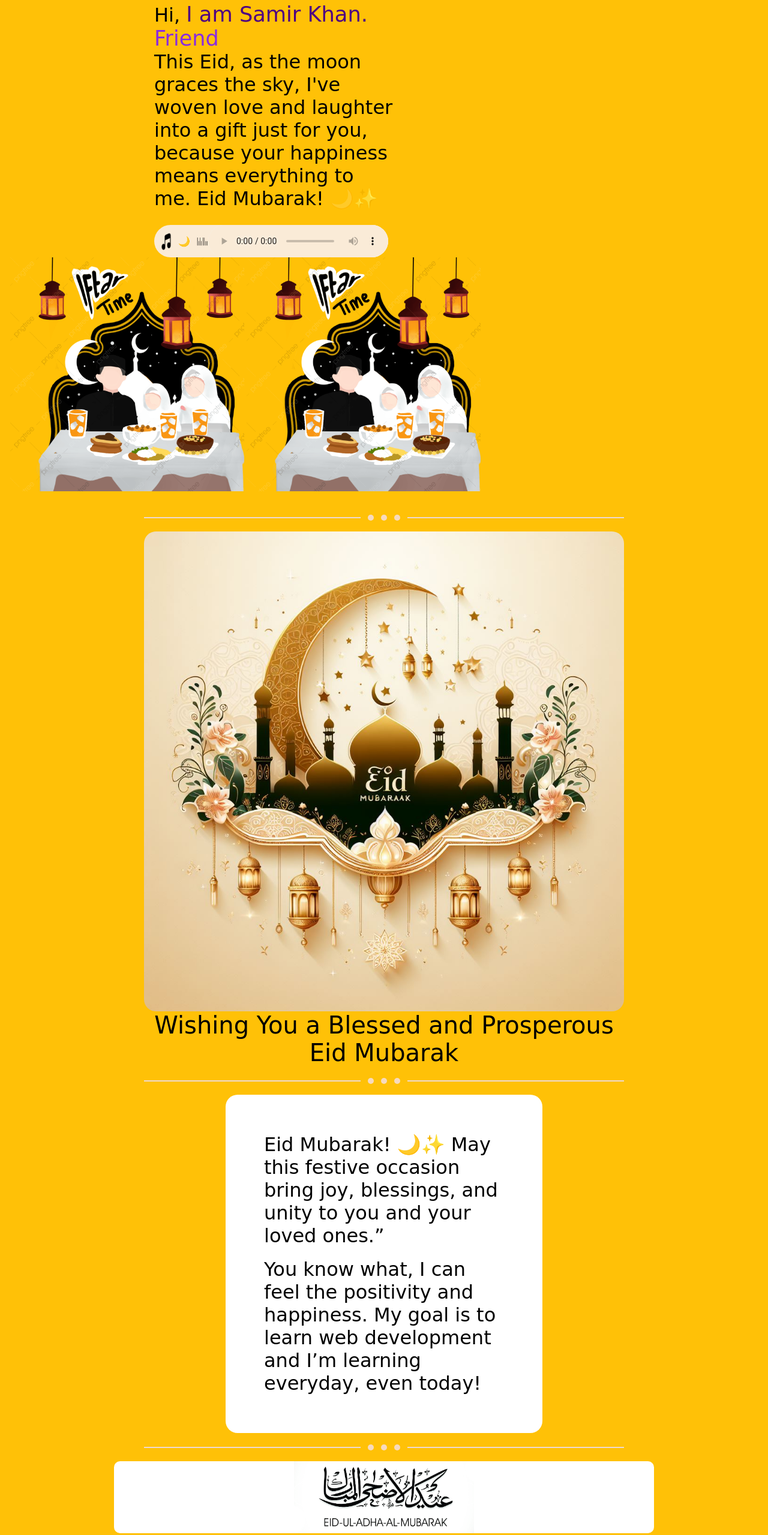
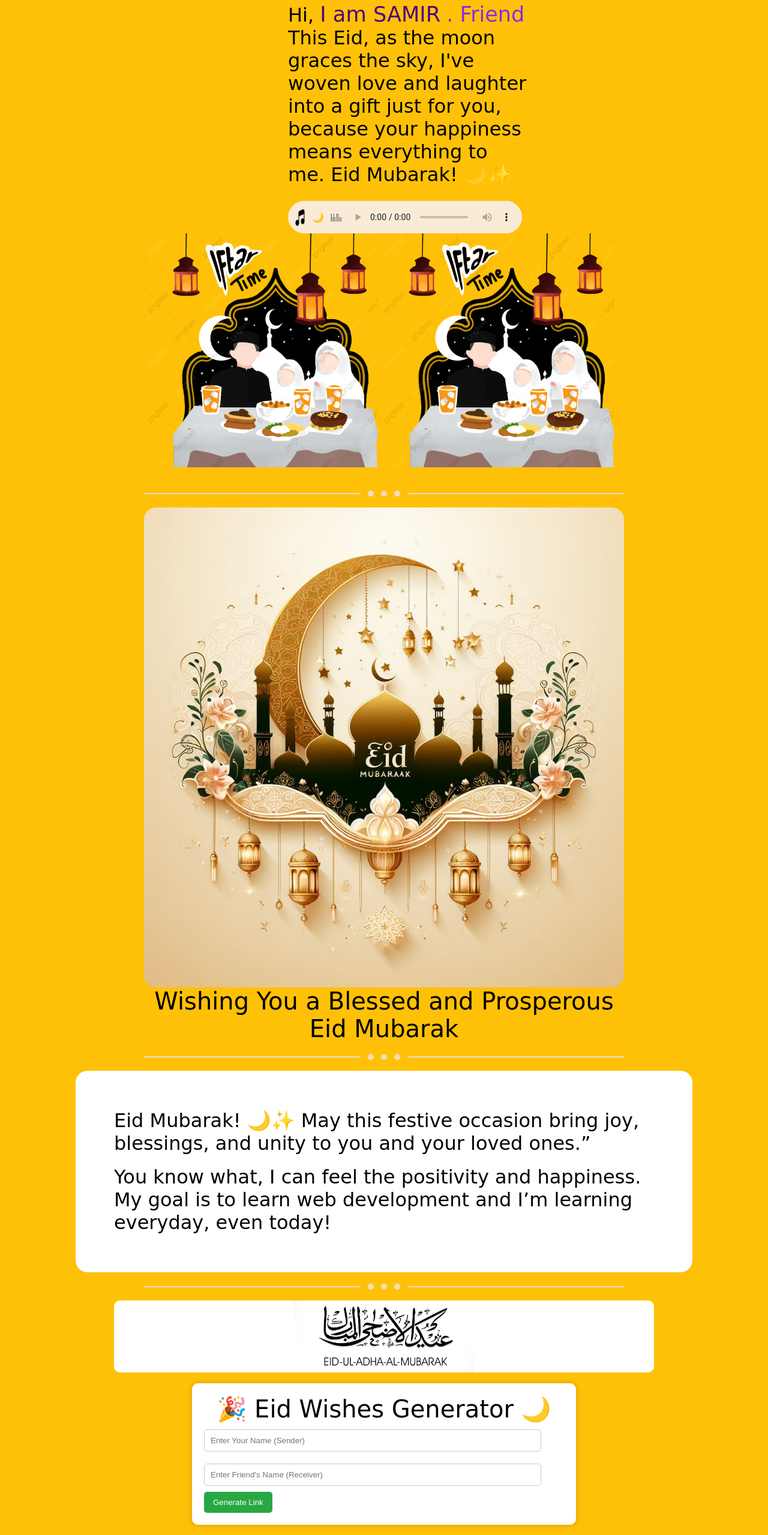
Before and after one commit to CoderSam049/eid-wishes-, a plain HTML site: page index.html in a window 1280 px wide. Shown: the part 222-2781 px from the top of the page at 60% size. Drawn offline with Linux system fonts and the light colour scheme; a web font is replaced by a local one.

Commit message:
feat: add Eid Wishes Generator with dynamic link sharing functionality

```diff
--- a/index.html
+++ b/index.html
@@ -18,11 +18,12 @@
 </head>
 
 <body>
+    <div class="main">
     <section class="hero-section imagechange">
         <img src="images/eid1.png" alt="" srcset="" />
         <div class="paragraph">
             <p>
-                Hi, <span class="my-name">I am Samir Khan. </span><span id="reciver"> </span> <br />
+                Hi, <span class="my-name">I am <span id="sender"> </span></span>  <span id="reciver"> </span> <br />
                 This Eid, as the moon graces the sky, I've woven love and laughter into a gift just for you, because
                 your happiness means everything to me. Eid Mubarak! 🌙✨
             </p>
@@ -80,9 +81,21 @@
             <div class="horigental-line"></div>
         </div>
         <div class="lastbox">
-            <!-- <div class="img1"><img src="images/ganesh.png" alt="" srcset=""></div>
-            <div class="img2"><img src="images/lakshmi.png" alt="" srcset=""></div> -->
+
             <img src="images/urdu.png" alt="">
+        </div>
+        <br>
+        <div class="container">
+            <h2>🎉 Eid Wishes Generator 🌙</h2>
+            <input type="text" id="senderInput" placeholder="Enter Your Name (Sender)">
+            <input type="text" id="receiverInput" placeholder="Enter Friend's Name (Receiver)">
+            <button onclick="generateUrl()">Generate Link</button>
+
+            <div id="generatedUrl">
+                <p>Your Sharable Link:</p>
+                <input type="text" id="shareLink" readonly>
+                <button id="copyBtn" onclick="copyLink()">Copy Link</button>
+            </div>
         </div>
         <div class="thankstext-">
             <h4>Happy Eid Mubark and, </h3>
@@ -90,13 +103,14 @@
                 <h5>Made with &hearts; Samir khan</h5>
         </div>
 
+    </section>
 
 
 
 
-    </section>
+
+</div>
+</body>
 
 
-</body>
-
 </html>
--- a/script.js
+++ b/script.js
@@ -9,6 +9,30 @@ document.addEventListener("DOMContentLoaded", function () {
     const receiver = urlParams.get("reciver") || "Friend"; // Default receiver
 
     // Update content dynamically
-    if (receiverName) receiverName.innerText = receiver;
     if (senderName) senderName.innerText = sender;
+    if (receiverName) receiverName.innerText = receiver ? `. ${receiver}` : "";;
+
 });
+
+function generateUrl() {
+    const sender = document.getElementById("senderInput").value.trim();
+    const receiver = document.getElementById("receiverInput").value.trim();
+
+    if (sender === "" || receiver === "") {
+        alert("Please enter both names!");
+        return;
+    }
+
+    const baseUrl = window.location.origin + window.location.pathname;
+    const shareUrl = `${baseUrl}?sender=${encodeURIComponent(sender)}&reciver=${encodeURIComponent(receiver)}`;
+
+    document.getElementById("shareLink").value = shareUrl;
+    document.getElementById("generatedUrl").style.display = "block";
+}
+
+function copyLink() {
+    const copyText = document.getElementById("shareLink");
+    copyText.select();
+    document.execCommand("copy");
+    alert("Link copied: " + copyText.value);
+}
--- a/style.css
+++ b/style.css
@@ -4,17 +4,18 @@
     padding: 0;
 }
 body{
+    background-color: #FFC107;
+}
 
+.main{
+    max-width: 1600px;
+    margin: auto;
 }
 
 
 .hero-section {
-    /* min-height: 100vh; */
-    /* background-color: F99501; */
-    background-color: #FFC107;
-    /* background-image: url(images/background.png); */
-    background-size: cover;
-    background-repeat: no-repeat;  padding-inline: 17px;
+    max-width: 800px;
+    margin: auto;
 }
 
 .hero-section img {
@@ -25,6 +26,48 @@ body{
 .my-name {
     color: rgb(78, 1, 130);
     font-size: 2.2rem;
+}
+
+.container {
+    background: white;
+    padding: 20px;
+    border-radius: 10px;
+    box-shadow: 0px 0px 10px rgba(0, 0, 0, 0.2);
+    max-width: 600px;
+    margin: auto;
+}
+input {
+    width: 90%;
+    padding: 10px;
+    margin: 10px 0;
+    border: 1px solid #ccc;
+    border-radius: 5px;
+}
+button {
+    padding: 10px 15px;
+    background: #28a745;
+    color: white;
+    border: none;
+    border-radius: 5px;
+    cursor: pointer;
+}
+button:hover {
+    background: #218838;
+}
+#generatedUrl {
+    margin-top: 10px;
+    word-break: break-all;
+    display: none;
+    background: #e8e8e8;
+    padding: 10px;
+    border-radius: 5px;
+}
+#copyBtn {
+    margin-top: 5px;
+    background: #007bff;
+}
+#copyBtn:hover {
+    background: #0056b3;
 }
 
 .paragraph {
@@ -131,7 +174,7 @@ audio::-webkit-media-controls-panel {
 
 .box {
     background-color: white;
-    max-width: 400px;
+    max-width: 900px;
     padding: 4rem;
     border-radius: 20px;
 }
@@ -202,7 +245,7 @@ audio::-webkit-media-controls-panel {
     }
 
     .deepak img {
-        width: 360px;
+        width: 350px;
         margin-right: 20px;
     }
 
@@ -264,7 +307,7 @@ audio::-webkit-media-controls-panel {
     }
 
     .lastbox img {
-        max-width: 120px;
+        max-width: 200px;
     }
 
     .lastbox {
```
